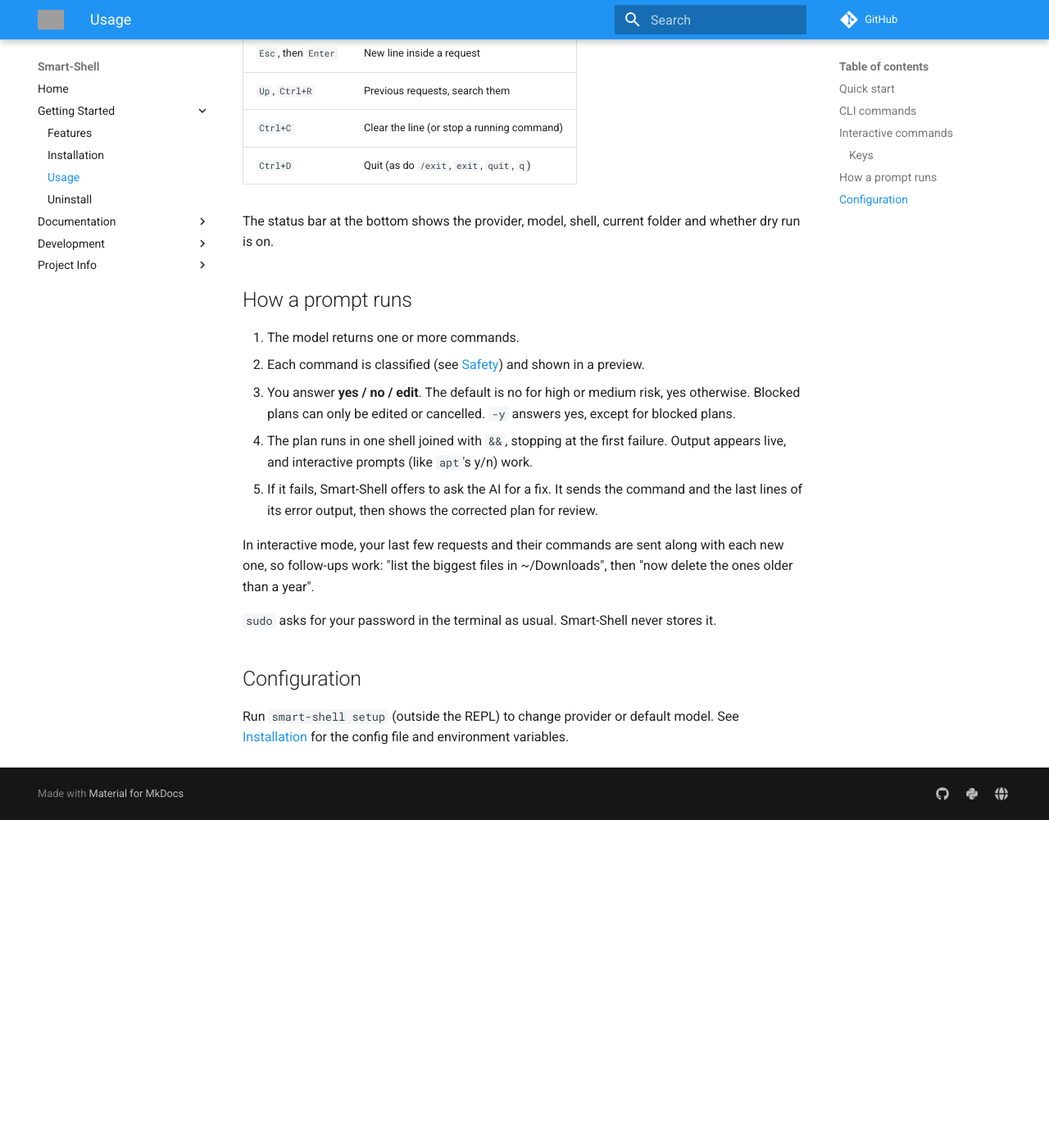
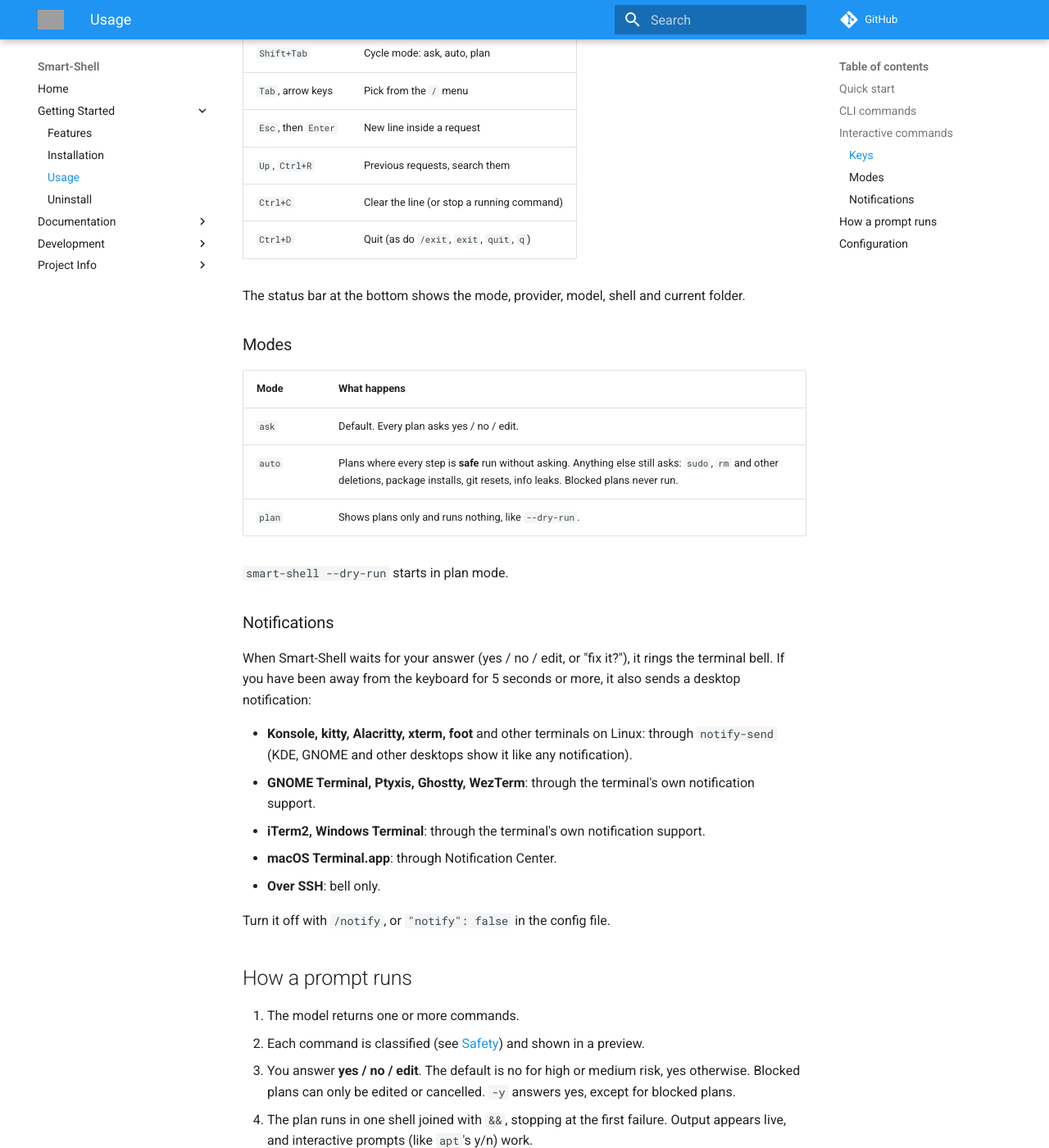
Before and after one commit to Lusan-sapkota/smart-shell, an MkDocs documentation site: the page built from docs/usage.md, in a window 1280 px wide and 1400 px high, scrolled down 2320 px. Shown: the whole window at 82% size. Built offline with MkDocs 1.6.1 and Material for MkDocs 9.7.7, drawn with Linux system fonts in a browser that asks for light colours; comment, search, counter and statistics services are not loaded; before the commit the page ends 3320 px from its top, so only the background shows below that; some of the changed text lies outside the part shown; grey boxes are pictures that could not be loaded.

Commit message:
document modes, notifications and stricter delete rules

```diff
--- a/docs/usage.md
+++ b/docs/usage.md
@@ -52,20 +52,44 @@
 | `/forget-sudo`   | Run `sudo -k` to drop cached sudo credentials |
 | `/update`        | Check for a new version and upgrade with uv, pipx or pip |
 | `/docs`          | Show the documentation link               |
-| `/dry`           | Toggle dry run for this session           |
+| `/mode <name>`   | Switch mode: `ask`, `auto` or `plan` (also Shift+Tab) |
+| `/notify`        | Turn waiting-for-you notifications on or off |
 | `/exit`          | Quit                                      |
 
 ### Keys
 
 | Key                 | Action                                  |
 |---------------------|-----------------------------------------|
+| `Shift+Tab`         | Cycle mode: ask, auto, plan             |
 | `Tab`, arrow keys   | Pick from the `/` menu                  |
 | `Esc`, then `Enter` | New line inside a request               |
 | `Up`, `Ctrl+R`      | Previous requests, search them          |
 | `Ctrl+C`            | Clear the line (or stop a running command) |
 | `Ctrl+D`            | Quit (as do `/exit`, `exit`, `quit`, `q`) |
 
-The status bar at the bottom shows the provider, model, shell, current folder and whether dry run is on.
+The status bar at the bottom shows the mode, provider, model, shell and current folder.
+
+### Modes
+
+| Mode   | What happens |
+|--------|--------------|
+| `ask`  | Default. Every plan asks yes / no / edit. |
+| `auto` | Plans where every step is **safe** run without asking. Anything else still asks: `sudo`, `rm` and other deletions, package installs, git resets, info leaks. Blocked plans never run. |
+| `plan` | Shows plans only and runs nothing, like `--dry-run`. |
+
+`smart-shell --dry-run` starts in plan mode.
+
+### Notifications
+
+When Smart-Shell waits for your answer (yes / no / edit, or "fix it?"), it rings the terminal bell. If you have been away from the keyboard for 5 seconds or more, it also sends a desktop notification:
+
+- **Konsole, kitty, Alacritty, xterm, foot** and other terminals on Linux: through `notify-send` (KDE, GNOME and other desktops show it like any notification).
+- **GNOME Terminal, Ptyxis, Ghostty, WezTerm**: through the terminal's own notification support.
+- **iTerm2, Windows Terminal**: through the terminal's own notification support.
+- **macOS Terminal.app**: through Notification Center.
+- **Over SSH**: bell only.
+
+Turn it off with `/notify`, or `"notify": false` in the config file.
 
 ## How a prompt runs
 
```
Also changed, not shown: README.md (+2 -0 lines), docs/CHANGELOG.md (+4 -1 lines), docs/features.md (+4 -1 lines), docs/safety.md (+3 -1 lines).
